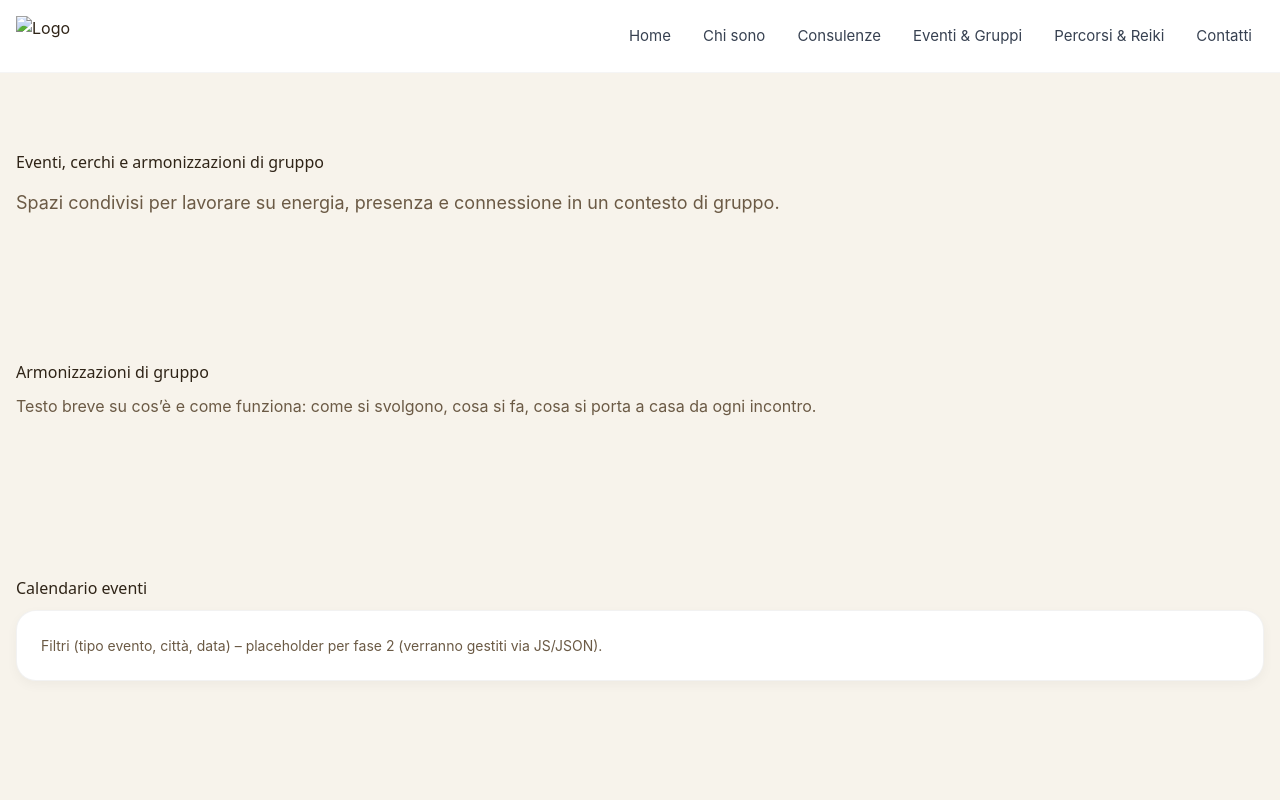
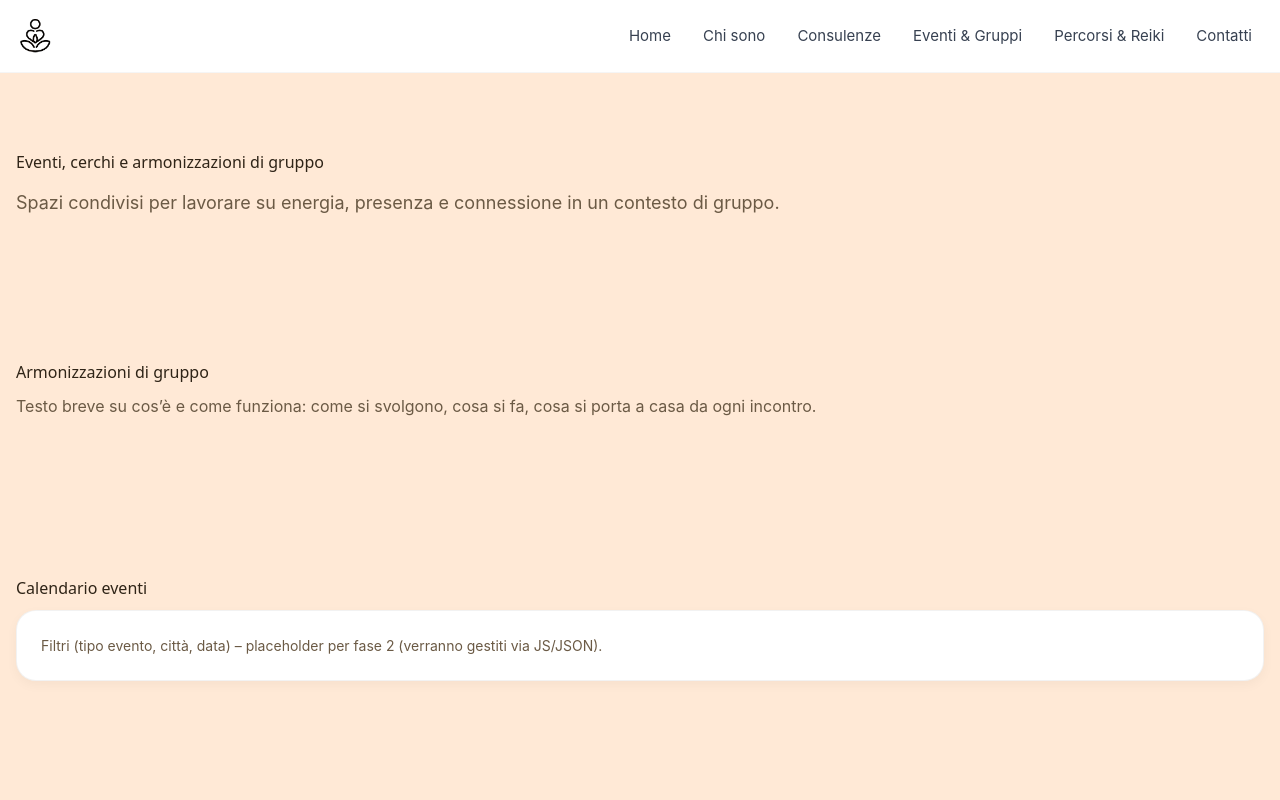
Before and after one commit to fpglanza/olistic-mash-site, a website built with Vite: page eventi-gruppi.html in a window 1280 px wide. Shown: the top 800 px of the page. Built offline with nearby package versions, Linux system fonts and the light colour scheme.

Commit message:
maybe this is the One fix

```diff
--- a/assets/css/main.css
+++ b/assets/css/main.css
@@ -2,7 +2,7 @@
 /* ENTRYPOINT TAILWIND + CSS MODULARE            */
 /* --------------------------------------------- */
 
-/* 1. IMPORT DI TUTTI I CSS BASE (DEVONO STARE PRIMA DI TUTTO) */
+/* 1. IMPORT GLOBALI + PAGINA (DEVONO VENIRE PRIMA DI OGNI @tailwind) */
 @import "./base/_variables.css";
 @import "./base/_reset.css";
 @import "./base/_typography.css";
@@ -11,7 +11,15 @@
 @import "./base/_utilities.css";
 @import "./base/_tailwind-components.css";
 
-/* 2. DIRETTIVE TAILWIND (VENGONO PROCESSATE DA VITE/POSTCSS) */
+/* CSS specifico della Home (hero con background, testimonials layout, ecc.) */
+@import "./pages/home.css";
+
+/* 2. LAYER TAILWIND */
 @tailwind base;
 @tailwind components;
 @tailwind utilities;
+
+/* 3. TWEAK GLOBALI */
+body {
+  background: #ffe9d6;
+}
--- a/assets/js/layout/header.js
+++ b/assets/js/layout/header.js
@@ -1,3 +1,4 @@
+import logoUrl from "../../img/logo.png";
 export const siteHeader = `
 <header class="site-header">
   <div class="nav container">
@@ -5,7 +6,7 @@ export const siteHeader = `
     <!-- MOBILE TOP BAR -->
     <div class="nav__mobile flex items-center justify-center gap-4 w-full md:hidden">
       <a href="index.html" class="nav__logo">
-        <img src="assets/img/logo.png" alt="Logo" class="nav__logo-img" />
+        <img src="${logoUrl}" alt="Logo" class="nav__logo-img" />
       </a>
 
       <button
@@ -31,7 +32,7 @@ export const siteHeader = `
       </ul>
 
       <a href="index.html" class="nav__logo mx-10">
-        <img src="assets/img/logo.png" alt="Logo" class="nav__logo-img" />
+        <img src="${logoUrl}" alt="Logo" class="nav__logo-img" />
       </a>
 
       <ul class="nav__desktop-right flex items-center gap-6">
--- a/chi-sono.html
+++ b/chi-sono.html
@@ -13,7 +13,7 @@
       <header class="site-header">
         <div class="container nav">
           <a href="index.html" class="nav__logo">
-            <img src="assets/img/nero.png" alt="Logo" class="nav__logo-img" />
+            <img src="assets/img/logo.png" alt="Logo" class="nav__logo-img" />
           </a>
 
           <button
--- a/consulenze-unity.html
+++ b/consulenze-unity.html
@@ -12,7 +12,7 @@
       <header class="site-header">
         <div class="container nav">
           <a href="index.html" class="nav__logo">
-            <img src="assets/img/nero.png" alt="Logo" class="nav__logo-img" />
+            <img src="assets/img/logo.png" alt="Logo" class="nav__logo-img" />
           </a>
 
           <button
--- a/contatti.html
+++ b/contatti.html
@@ -14,7 +14,7 @@
       <header class="site-header">
         <div class="container nav">
           <a href="index.html" class="nav__logo">
-            <img src="assets/img/nero.png" alt="Logo" class="nav__logo-img" />
+            <img src="assets/img/logo.png" alt="Logo" class="nav__logo-img" />
           </a>
 
           <button
--- a/eventi-gruppi.html
+++ b/eventi-gruppi.html
@@ -13,7 +13,7 @@
       <header class="site-header">
         <div class="container nav">
           <a href="index.html" class="nav__logo">
-            <img src="assets/img/nero.png" alt="Logo" class="nav__logo-img" />
+            <img src="assets/img/logo.png" alt="Logo" class="nav__logo-img" />
           </a>
 
           <button
--- a/index.html
+++ b/index.html
@@ -9,8 +9,8 @@
       content="Percorsi olistici individuali e di gruppo per ritrovare equilibrio, presenza e centratura energetica."
     />
 
-    <!-- CSS specifico della pagina Home -->
-    <script type="module" src="/assets/js/main.js"></script>
+    <!-- CSS specifico della pagina Home (background hero, layout, ecc.) -->
+    <!-- <link rel="stylesheet" href="/assets/css/pages/home.css" /> -->
   </head>
   <body>
     <div class="site">
@@ -52,10 +52,8 @@
                 </div>
               </div>
 
-              <!-- Colonna immagine (ancora presente per mobile & badge) -->
+              <!-- Colonna immagine (mobile + badge) -->
               <div class="hero__media tw-hero-photo-wrap">
-                <!-- L’immagine vera viene usata su mobile / tablet;
-                    su desktop la foto è lo sfondo della section -->
                 <img
                   src="assets/img/IMG_7119-benvenuto-scaled.jpg"
                   alt="Giorgia Boccadifuoco – Coach Olistica"
@@ -133,11 +131,10 @@
           </div>
         </section>
 
-        <!-- 3. SEZIONE – UNITY CONNECTION (SERVIZIO PRINCIPALE) -->
+        <!-- 3. SEZIONE – UNITY CONNECTION -->
         <section class="section section--unity-hero" id="unity-connection">
           <div class="container">
             <div class="unity-hero-layout">
-              <!-- Colonna testo -->
               <div class="unity-content">
                 <h2 class="section__title" style="margin-top: var(--space-16);">
                   Unity Connection – Percorso individuale
@@ -161,13 +158,12 @@
                 </div>
               </div>
 
-              <!-- Badge immagine — facoltativo -->
               <div class="unity-photo-badge"></div>
             </div>
           </div>
         </section>
 
-        <!-- 4. SEZIONE – EVENTI & ARMONIZZAZIONI DI GRUPPO -->
+        <!-- 4. EVENTI -->
         <section class="section events" id="eventi">
           <div class="container">
             <header class="section__header">
@@ -269,7 +265,7 @@
           </div>
         </section>
 
-        <!-- 5. SEZIONE – TESTIMONIANZE -->
+        <!-- 5. TESTIMONIANZE -->
         <section class="section section--testimonials" id="testimonianze">
           <div class="container">
             <header class="section__header text-center">
@@ -281,7 +277,7 @@
             </header>
 
             <div class="grid grid--2">
-              <!-- Card video (sinistra) -->
+              <!-- Video -->
               <article class="card card--video">
                 <div class="video-lazy" data-video-id="QW8bcFUgRfI">
                   <img
@@ -304,7 +300,7 @@
                 </p>
               </article>
 
-              <!-- Carousel testimonianze testuali (destra) -->
+              <!-- Carousel -->
               <div class="testimonial-carousel" data-testimonial-carousel>
                 <div class="testimonial-carousel__slides">
                   <article
@@ -370,7 +366,7 @@
                   </button>
                   <button
                     type="button"
-                    class="carousel-btn"
+                  class="carousel-btn"
                     data-carousel-next
                     aria-label="Testimonianza successiva"
                   >
@@ -392,11 +388,10 @@
           </div>
         </section>
 
-        <!-- 6. SEZIONE – MINI “SU DI ME” -->
+        <!-- 6. MINI “SU DI ME” -->
         <section class="section section--about-mini" id="mini-su-di-me">
           <div class="container">
             <div class="about-mini about-mini--centered">
-              <!-- Foto -->
               <figure class="about-mini__media">
                 <img
                   src="assets/img/fo3iafbjmnp1qcju1n438otehk._SY600_.jpg"
@@ -405,7 +400,6 @@
                 />
               </figure>
 
-              <!-- Testo -->
               <div class="about-mini__content">
                 <h2 class="section__title">Ciao, sono Giorgia Boccadifuoco</h2>
                 <p>
@@ -425,7 +419,7 @@
           </div>
         </section>
 
-        <!-- 7. CTA FINALE – PRENOTA ORA -->
+        <!-- 7. CTA FINALE -->
         <section class="section section--cta-final" id="cta-finale">
           <div class="container tw-section-aura">
             <div class="card cta-final__card tw-card-aura-soft">
@@ -442,10 +436,7 @@
                   class="btn btn-primary tw-btn-wa"
                   data-wa-key="home_final"
                 >
-                  <span class="tw-btn-wa-icon">
-                    <!-- icona WhatsApp placeholder -->
-                    💬
-                  </span>
+                  <span class="tw-btn-wa-icon">💬</span>
                   <span>Prenota ora su WhatsApp!</span>
                 </a>
                 <div class="tw-cta-reassurance">
@@ -463,7 +454,7 @@
       <footer data-site-footer></footer>
     </div>
 
-    <!-- Entry Vite: unico script da caricare in sviluppo -->
+    <!-- Entry Vite: unico script da caricare -->
     <script type="module" src="/assets/js/main.js"></script>
   </body>
 </html>
--- a/percorsi-reiki.html
+++ b/percorsi-reiki.html
@@ -14,7 +14,7 @@
       <header class="site-header">
         <div class="container nav">
           <a href="index.html" class="nav__logo">
-            <img src="assets/img/nero.png" alt="Logo" class="nav__logo-img" />
+            <img src="assets/img/logo.png" alt="Logo" class="nav__logo-img" />
           </a>
 
           <button
```
Also changed, not shown: dist/assets/index-0AxPc4Rh.css (deleted), dist/assets/index-BnM-pU6g.css (added), dist/assets/index-D5ZaQef1.js (deleted), dist/assets/index-fuzm2Vep.js (added), dist/index.html.
